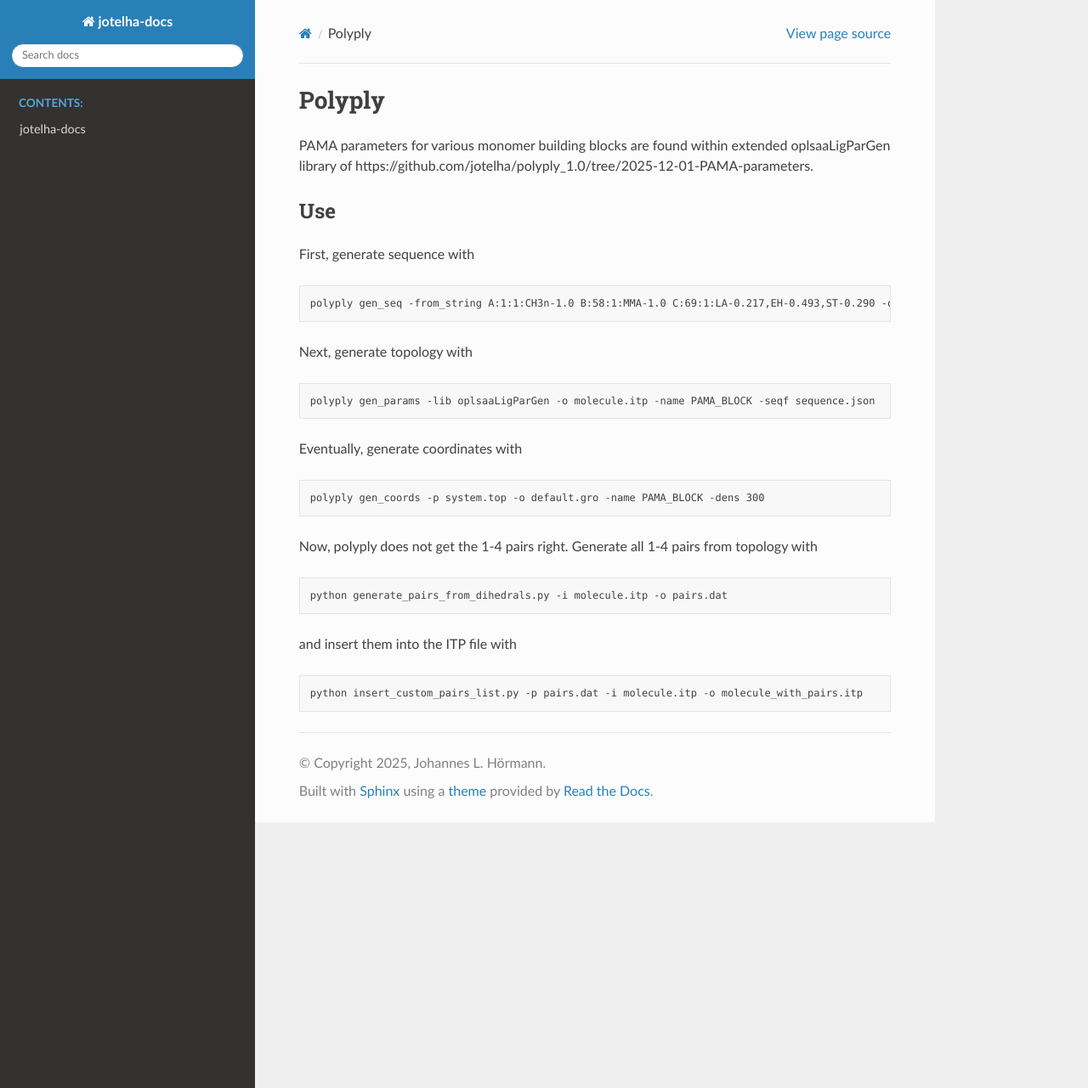
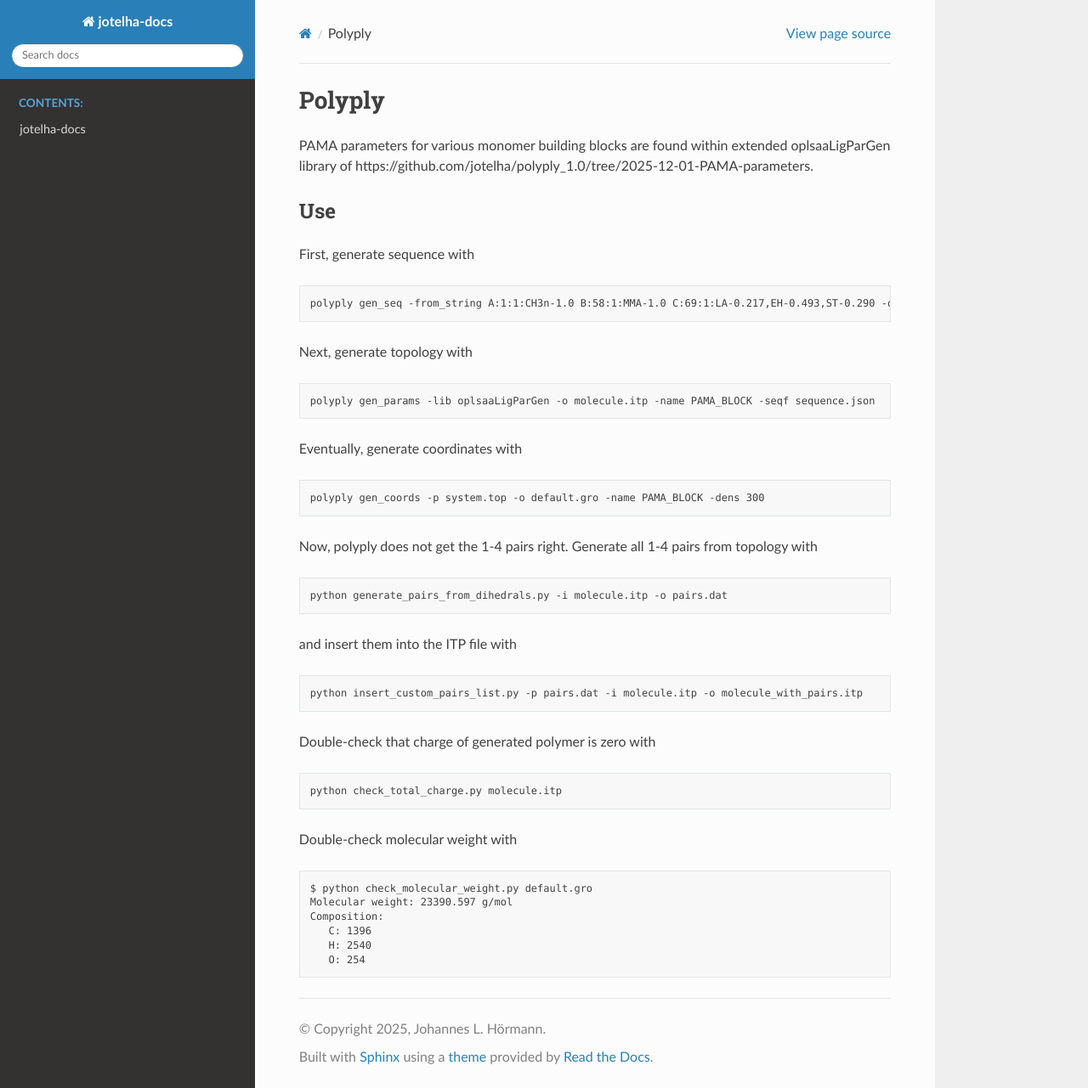
Before and after one commit to jotelha/docs, a Sphinx documentation site: the page built from docs/050_pama/050_single_chain_generation/000_polyply/README.md, in a window 1280 px wide and 1281 px high. Shown: the whole window at 85% size. Built offline with Sphinx 7.4.7 and the Read the Docs theme 3.1.0, drawn with Linux system fonts in a browser that asks for light colours; some of the changed lines change nothing that is shown.

Commit message:
ENH: Double-check

```diff
--- a/docs/050_pama/050_single_chain_generation/000_polyply/README.md
+++ b/docs/050_pama/050_single_chain_generation/000_polyply/README.md
@@ -23,3 +23,16 @@ Now, polyply does not get the 1-4 pairs right. Generate all 1-4 pairs from topol
 and insert them into the ITP file with
 
     python insert_custom_pairs_list.py -p pairs.dat -i molecule.itp -o molecule_with_pairs.itp
+
+Double-check that charge of generated polymer is zero with
+
+    python check_total_charge.py molecule.itp
+
+Double-check molecular weight with
+
+    $ python check_molecular_weight.py default.gro
+    Molecular weight: 23390.597 g/mol
+    Composition:
+       C: 1396
+       H: 2540
+       O: 254
--- /dev/null
+++ b/docs/050_pama/050_single_chain_generation/000_polyply/check_molecular_weight.py
@@ -0,0 +1,86 @@
+#!/usr/bin/env python3
+"""
+Compute molecular weight (molar mass) from a GROMACS .gro file.
+
+Assumptions:
+- Element is inferred from the atom name (first letter, or first two if valid).
+- Works for standard organic/polymer systems (C, H, O, N, S, P, etc.).
+"""
+
+import sys
+from collections import Counter
+
+# Atomic weights in g/mol
+ATOMIC_WEIGHTS = {
+    "H": 1.00784,
+    "C": 12.0107,
+    "N": 14.0067,
+    "O": 15.999,
+    "S": 32.065,
+    "P": 30.973761,
+    "F": 18.998403,
+    "Cl": 35.45,
+    "Br": 79.904,
+    "I": 126.90447,
+}
+
+def infer_element(atom_name):
+    """
+    Infer element from a GROMACS atom name.
+    Examples:
+      C1, C01  -> C
+      H0A      -> H
+      O09      -> O
+      Cl1      -> Cl
+    """
+    atom_name = atom_name.strip()
+
+    # Try two-character element first (e.g. Cl, Br)
+    if len(atom_name) >= 2 and atom_name[:2].capitalize() in ATOMIC_WEIGHTS:
+        return atom_name[:2].capitalize()
+
+    # Fallback to first character
+    return atom_name[0].capitalize()
+
+def compute_molecular_weight(gro_file):
+    element_counts = Counter()
+
+    with open(gro_file, "r") as f:
+        lines = f.readlines()
+
+    # Skip title (line 0) and atom count (line 1)
+    for line in lines[2:]:
+        if len(line.strip()) == 0:
+            continue
+
+        # Box vector line is typically short
+        if len(line.split()) <= 3:
+            break
+
+        atom_name = line[10:15].strip()
+        element = infer_element(atom_name)
+
+        if element not in ATOMIC_WEIGHTS:
+            raise ValueError(f"Unknown element inferred from atom name '{atom_name}'")
+
+        element_counts[element] += 1
+
+    total_mass = sum(
+        count * ATOMIC_WEIGHTS[element]
+        for element, count in element_counts.items()
+    )
+
+    return total_mass, element_counts
+
+if __name__ == "__main__":
+    if len(sys.argv) != 2:
+        print("Usage: gro_molecular_weight.py <file.gro>")
+        sys.exit(1)
+
+    gro_file = sys.argv[1]
+    mw, composition = compute_molecular_weight(gro_file)
+
+    print(f"Molecular weight: {mw:.3f} g/mol")
+    print("Composition:")
+    for element, count in sorted(composition.items()):
+        print(f"  {element:>2}: {count}")
--- /dev/null
+++ b/docs/050_pama/050_single_chain_generation/000_polyply/check_total_charge.py
@@ -0,0 +1,44 @@
+#!/usr/bin/env python3
+import sys
+
+if len(sys.argv) != 2:
+    print(f"Usage: {sys.argv[0]} molecule.itp")
+    sys.exit(1)
+
+itp_file = sys.argv[1]
+
+total_charge = 0.0
+in_atoms = False
+
+print(f"Reading charges from: {itp_file}\n")
+
+with open(itp_file) as f:
+    for line in f:
+        stripped = line.strip()
+
+        # Enter [ atoms ] section
+        if stripped.startswith("[ atoms ]"):
+            in_atoms = True
+            continue
+
+        # Leave [ atoms ] section
+        if in_atoms and stripped.startswith("["):
+            break
+
+        # Skip comments and blank lines
+        if not in_atoms or not stripped or stripped.startswith(";"):
+            continue
+
+        fields = stripped.split()
+        if len(fields) < 7:
+            continue  # malformed atom line
+
+        nr = fields[0]
+        atom_name = fields[4]
+        charge = float(fields[6])
+
+        total_charge += charge
+        print(f"Atom {nr:>4} ({atom_name:<4}): charge = {charge: .8f}")
+
+print("\n---------------------------")
+print(f"Total charge: {total_charge: .8f}")
```
